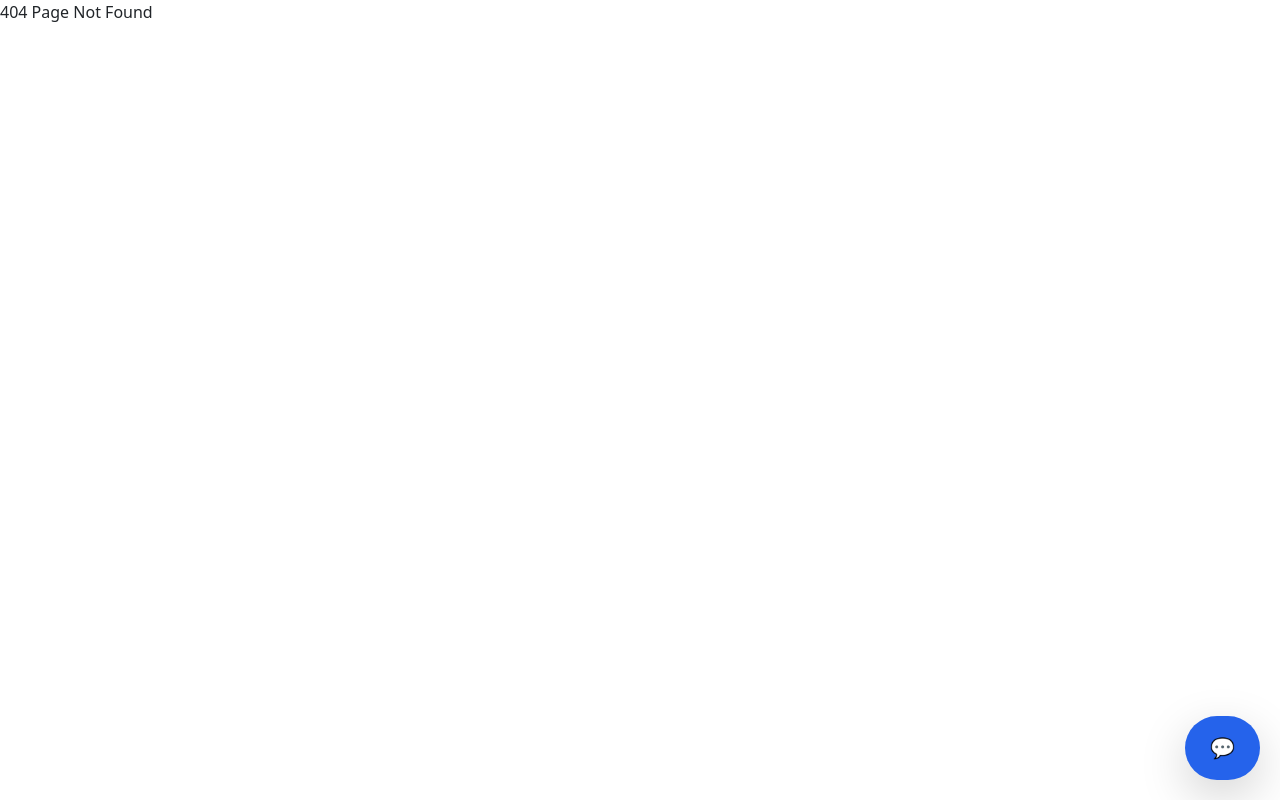
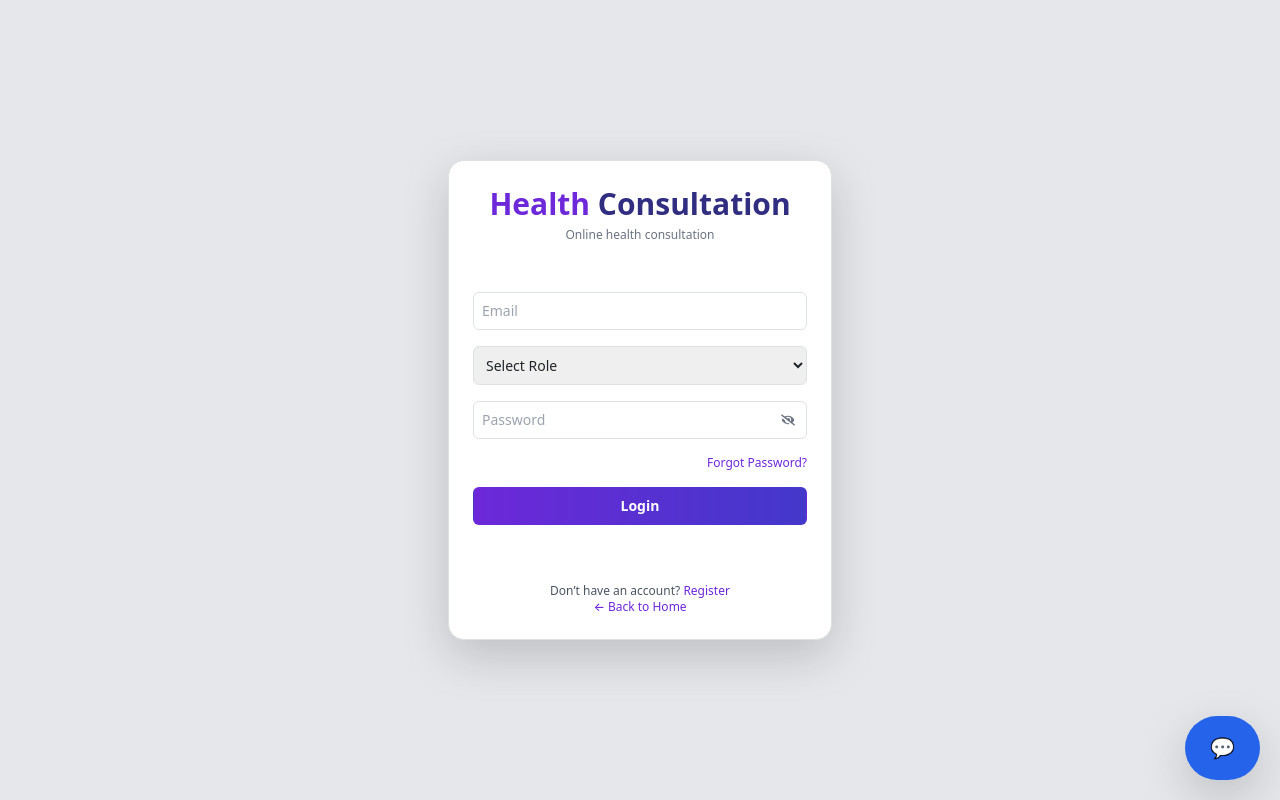
Before and after one commit to GopikaPamisetty/HealthConsultationPlatform, a React (Create React App) app in the folder frontend/: page /login in a window 1280 px wide. Before the commit this address had no page. Built offline with nearby package versions, Linux system fonts and the light colour scheme; the HTML template or start-up script is replaced by a standard one.

Commit message:
frontend  for deployment

```diff
--- a/frontend/src/App.jsx
+++ b/frontend/src/App.jsx
@@ -72,9 +72,7 @@ function App() {
         {/* Public Routes */}
         <Route path="/" element={<HomePage />} />
         <Route path="/register" element={<RegisterForm />} />
-        {/* <Route path="/login" element={<LoginForm onLogin={setUser} />} /> */}
-        <Route path="*" element={<div>404 Page Not Found</div>} />
-
+        <Route path="/login" element={<LoginForm onLogin={setUser} />} />
         <Route path="/doctors" element={<div className="min-h-screen bg-gray-50"><DoctorsPage /></div>} />
         <Route path="/appointment/:id" element={<BookAppointmentPage />} />
         <Route path="/doctors/approved" element={<PatientDoctors user={user} />} />
@@ -88,7 +86,7 @@ function App() {
         <Route path="/admin/dashboard" element={<AdminDashboard />} />
 
         {/* Patient Routes */}
-        <Route path="/patient-dashboard" element={<PatientDashboard user={user} />} />
+
 
         <Route path="/patient-profile" element={<PatientProfile user={user} />} />
 
@@ -111,12 +109,12 @@ function App() {
  <Route path="doctor-feedback" element={<DoctorFeedbackSummary/>}/>
   <Route path="approval-status" element={<ApprovalStatus user={user} />} />
   <Route path="appointments/status/patient" element={<PatientAppointments user={user} />} />
-     <Route path="/doctor-dashboard/analytics" element={<DoctorAnalytics />} />
+     <Route path="analytics" element={<DoctorAnalytics />} />
 </Route>
 
 
         {/* Fallback Route */}
-        <Route path="*" element={<LoginForm onLogin={setUser} />} />
+        {/* <Route path="*" element={<LoginForm onLogin={setUser} />} /> */}
 
 
 
```
